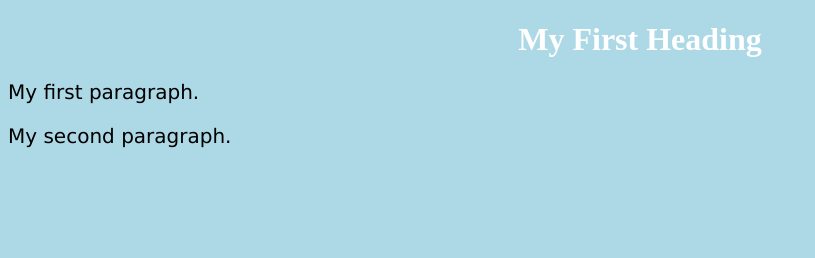
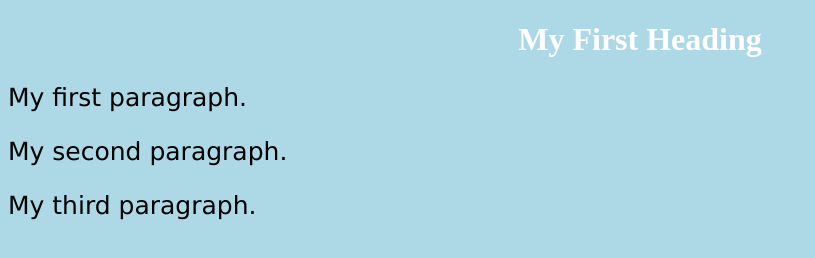
Before and after one commit to GreenGringoAlone/first_project, a plain HTML site: page page1.html in a window 1280 px wide. Shown: the whole page, without its empty margins (0-815 px from the left). Drawn offline with Linux system fonts and the light colour scheme.

Commit message:
for deleting

```diff
--- a/page1.html
+++ b/page1.html
@@ -2,28 +2,14 @@
 <html>
   	<head>
                 <title>Page Title</title>
-
-		<style>
-                        body {
-                          background-color: lightblue;
-                        }
-
-                        h1 {
-                          color: white;
-                          text-align: center;
-                        }
-
-                        p {
-                          font-family: verdana;
-                          font-size: 20px;
-                        }
-                </style>
+ 		<link rel="stylesheet" href="styles.css">
 
         </head>
 <body>
         <h1>My First Heading</h1>
         <p>My first paragraph.</p>
-	 <p>My second paragraph.</p>
+	<p>My second paragraph.</p>
+ 	<p>My third paragraph.</p>
 
 </body>
 </html>
--- /dev/null
+++ b/styles.css
@@ -0,0 +1,13 @@
+body {
+   background-color: lightblue;
+}
+
+h1 {
+   color: white;
+   text-align: center;
+}
+
+p {
+   font-family: verdana;
+   font-size: 25px;
+}
```
Also changed, not shown: page2.html (+2 -16 lines).
